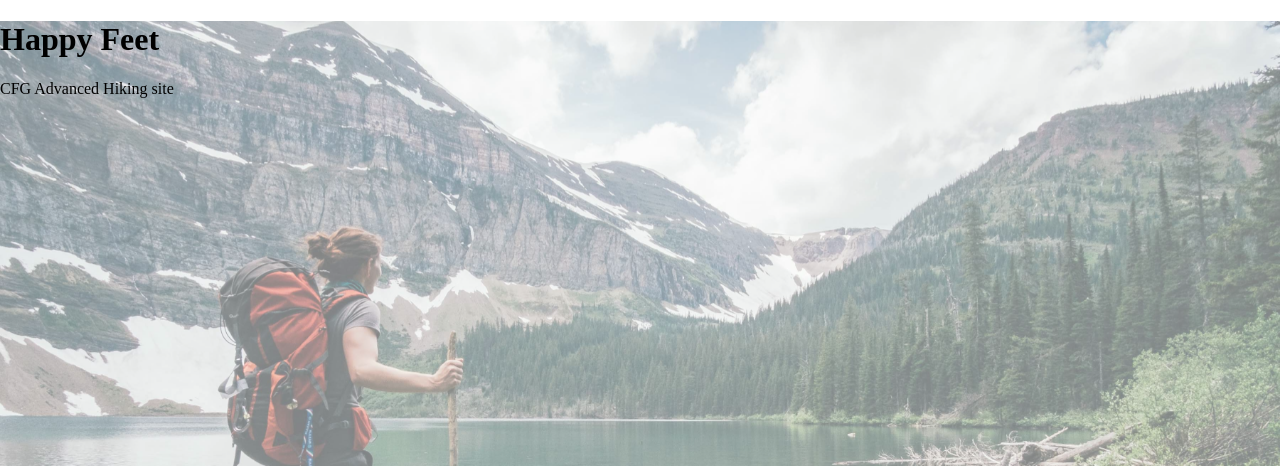
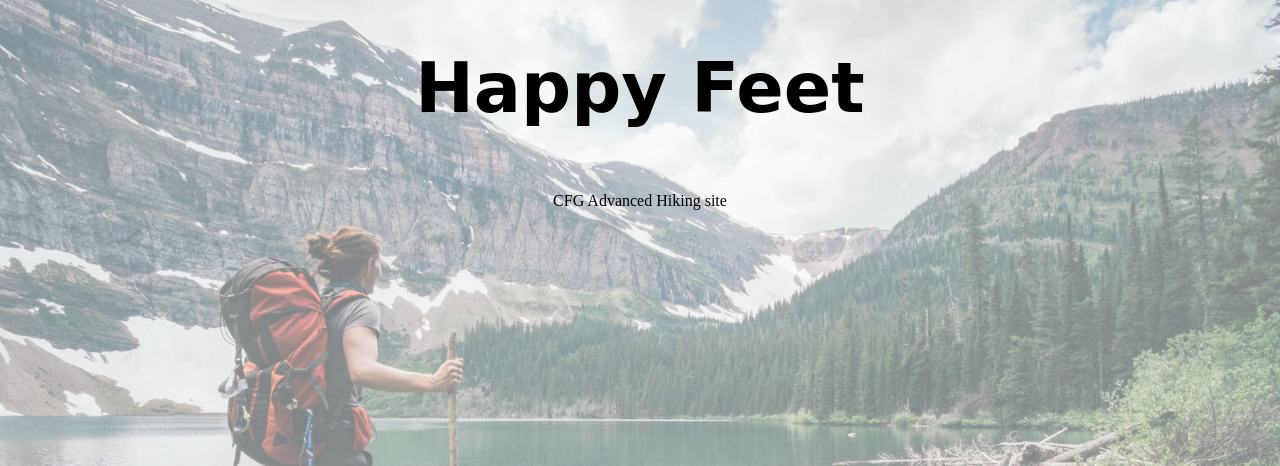
Before and after one commit to ambiab/happy-feet, a Python web app: template templates/main-page.html in a window 1280 px wide. Shown: the top 466 px of the page. Run offline with Jinja, Linux system fonts and the light colour scheme; the template is opened without the code that fills it, so the values that code supplies are empty; some web fonts are replaced.

Commit message:
set the main-page to display: flex
with this all the children inside will be display vertically and placed in the center

```diff
--- a/static/css/main-page.css
+++ b/static/css/main-page.css
@@ -23,10 +23,15 @@ body::before {
 
     z-index: -1;
 }
+
+.main-page {
+    display: flex;
+    flex-direction: column;
+    align-items: center;
+    justify-content: center;
 }
 
 h1 {
     font-family: 'Sniglet', cursive;
     font-size: 70px;
-    text-align: center;
 }
```
